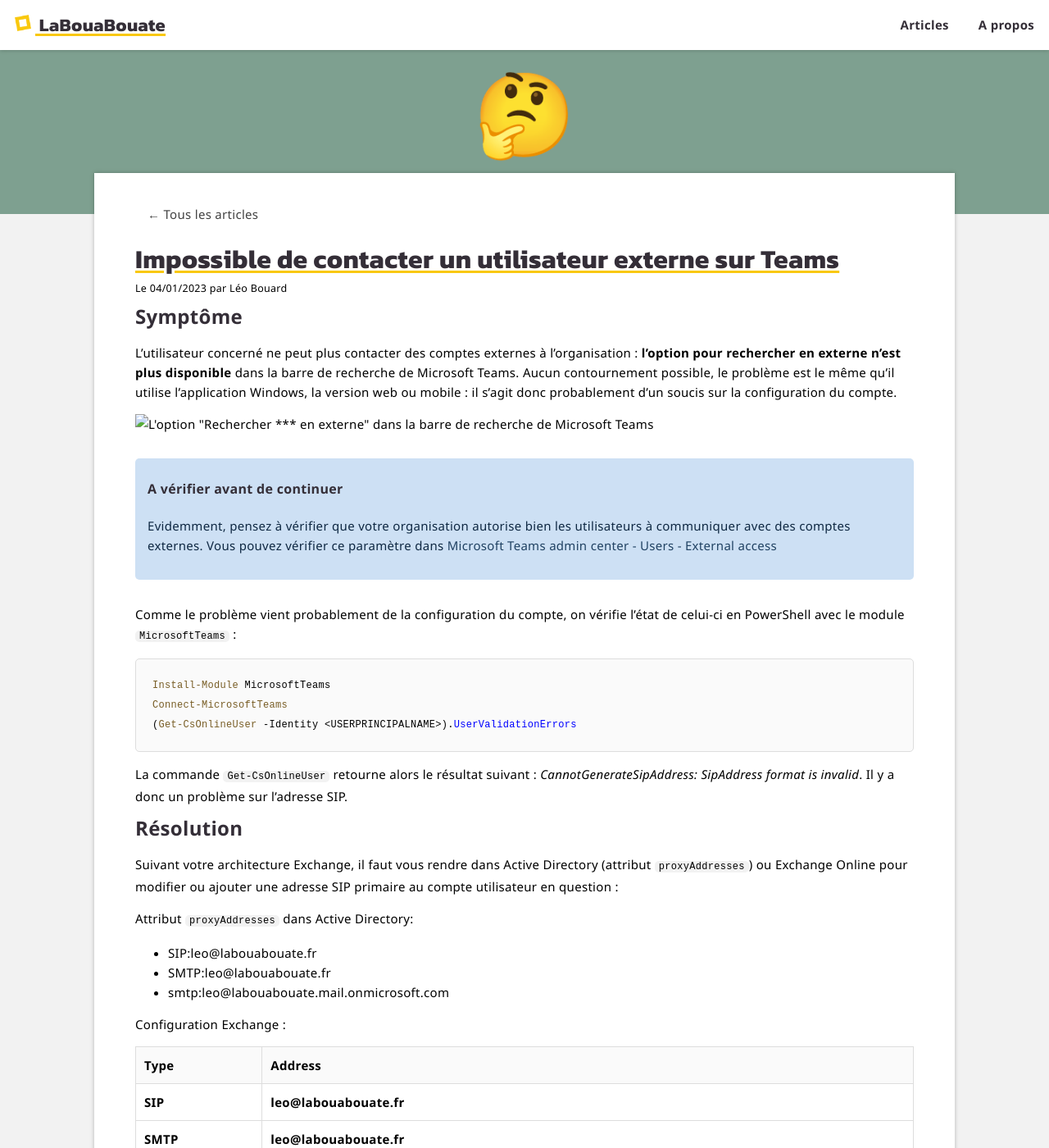
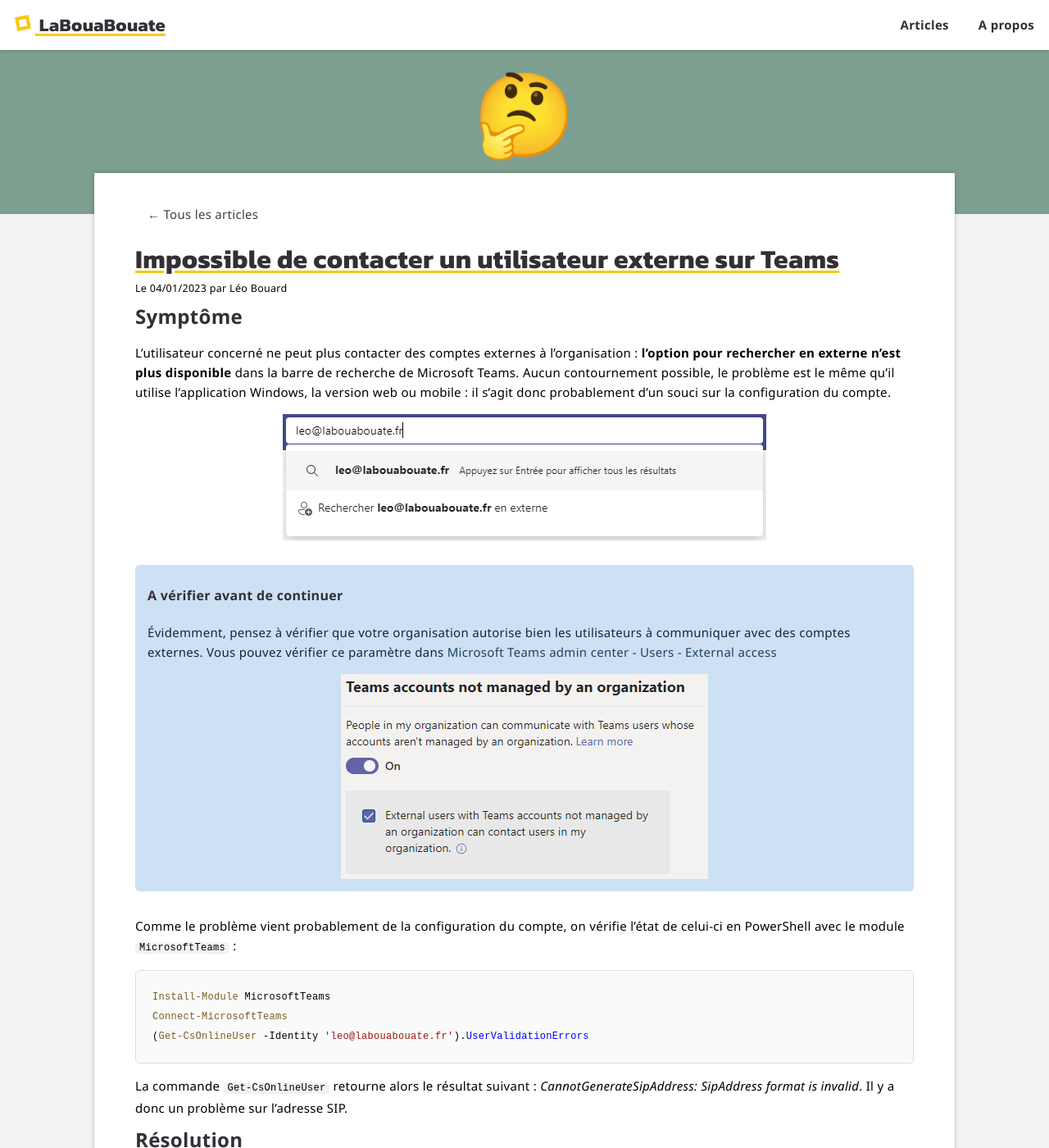
Before and after one commit to leobouard/leobouard.github.io, a Jekyll site: the page built from _posts/2023-01-04-impossible-de-contacter-un-utilisateur-externe-teams.md, in a window 1280 px wide and 1400 px high. Shown: the whole window at 82% size. Built offline with Jekyll 4.4.1, drawn with Linux system fonts in a browser that asks for light colours; some web fonts are replaced; some of the changed text lies outside the part shown.

Commit message:
Ajout capture supplémentaire et correction texte

````diff
--- a/_posts/2023-01-04-impossible-de-contacter-un-utilisateur-externe-teams.md
+++ b/_posts/2023-01-04-impossible-de-contacter-un-utilisateur-externe-teams.md
@@ -1,7 +1,7 @@
 ---
 layout: post
 title: "Impossible de contacter un utilisateur externe sur Teams"
-description: "Après un changement du UserPrincipalName, l'utilisateur ne peut plus contacter des comptes externes à l'organisation"
+description: "L'utilisateur ne peut plus contacter des comptes externes à l'organisation"
 tag: TEAMS
 icon: 🤔
 listed: true
@@ -9,13 +9,14 @@
 
 ## Symptôme
 
-L'utilisateur concerné ne peut plus contacter des comptes externes à l'organisation : **l'option pour rechercher en externe n'est plus disponible** dans la barre de recherche de Microsoft Teams. Aucun contournement possible, le problème est le même qu'il utilise l'application Windows, la version web ou mobile : il s'agit donc probablement d'un soucis sur la configuration du compte.
+L'utilisateur concerné ne peut plus contacter des comptes externes à l'organisation : **l'option pour rechercher en externe n'est plus disponible** dans la barre de recherche de Microsoft Teams. Aucun contournement possible, le problème est le même qu'il utilise l'application Windows, la version web ou mobile : il s'agit donc probablement d'un souci sur la configuration du compte.
 
-![L'option "Rechercher *** en externe" dans la barre de recherche de Microsoft Teams](../assets/images/option-rechercher-en-externe-teams.png)
+![L'option "Rechercher *** en externe" dans la barre de recherche de Microsoft Teams](/assets/images/option-rechercher-en-externe-teams.png)
 
 <div class="information">
     <h4>A vérifier avant de continuer</h4>
-    <p>Evidemment, pensez à vérifier que votre organisation autorise bien les utilisateurs à communiquer avec des comptes externes. Vous pouvez vérifier ce paramètre dans <a href="https://admin.teams.microsoft.com/company-wide-settings/external-communications">Microsoft Teams admin center - Users - External access</a></p>
+    <p>Évidemment, pensez à vérifier que votre organisation autorise bien les utilisateurs à communiquer avec des comptes externes. Vous pouvez vérifier ce paramètre dans <a href="https://admin.teams.microsoft.com/company-wide-settings/external-communications">Microsoft Teams admin center - Users - External access</a></p>
+    <img alt="Autoriser les personnes de votre organisation à contacter des personnes externes" src="/assets/images/parametre-autoriser-contacts-externes.png">
 </div>
 
 Comme le problème vient probablement de la configuration du compte, on vérifie l'état de celui-ci en PowerShell avec le module `MicrosoftTeams` :
@@ -23,7 +24,7 @@
 ```powershell
 Install-Module MicrosoftTeams
 Connect-MicrosoftTeams
-(Get-CsOnlineUser -Identity <USERPRINCIPALNAME>).UserValidationErrors
+(Get-CsOnlineUser -Identity 'leo@labouabouate.fr').UserValidationErrors
 ```
 
 La commande `Get-CsOnlineUser` retourne alors le résultat suivant : *CannotGenerateSipAddress: SipAddress format is invalid*. Il y a donc un problème sur l'adresse SIP.
@@ -32,9 +33,9 @@
 
 Suivant votre architecture Exchange, il faut vous rendre dans Active Directory (attribut `proxyAddresses`) ou Exchange Online pour modifier ou ajouter une adresse SIP primaire au compte utilisateur en question :
 
-Attribut `proxyAddresses` dans Active Directory:
+Attribut `proxyAddresses` dans Active Directory :
 
-- SIP:leo@labouabouate.fr
+- **SIP:leo@labouabouate.fr**
 - SMTP:leo@labouabouate.fr
 - smtp:leo@labouabouate.mail.onmicrosoft.com
 
````
Also changed, not shown: other parts of _posts/2023-01-04-impossible-de-contacter-un-utilisateur-externe-teams.md (+2 -2 lines), assets/images/parametre-autoriser-contacts-externes.png (added).
